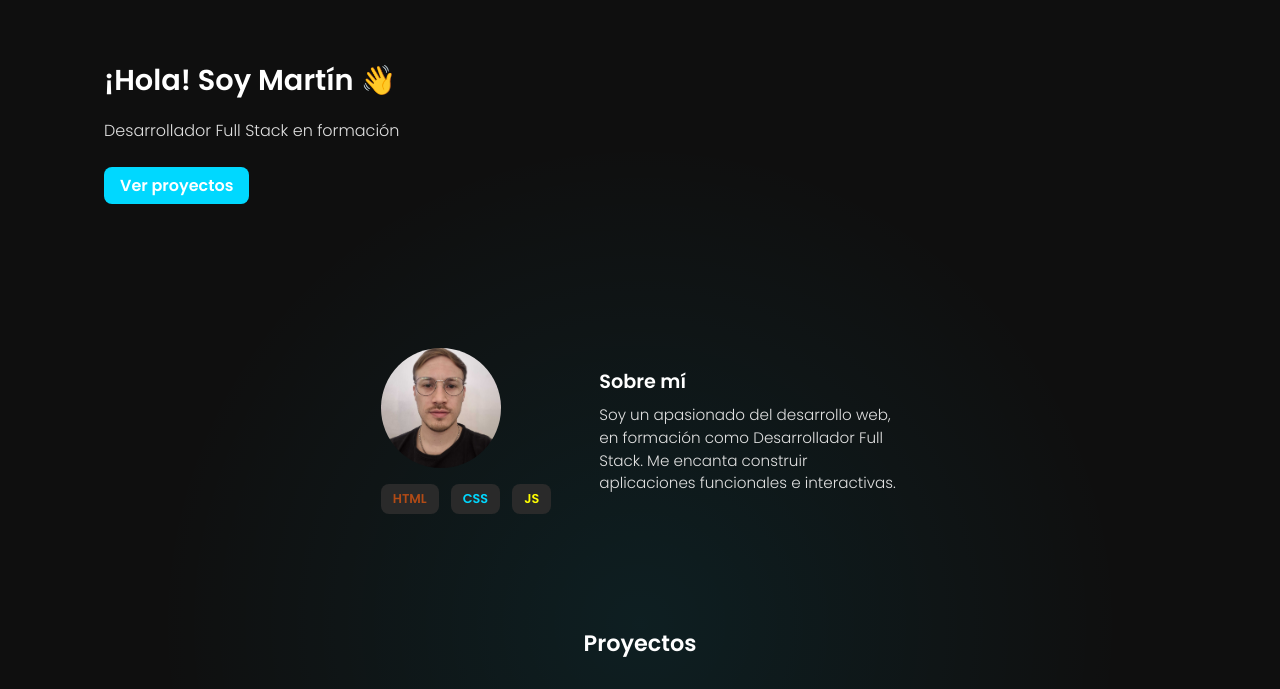
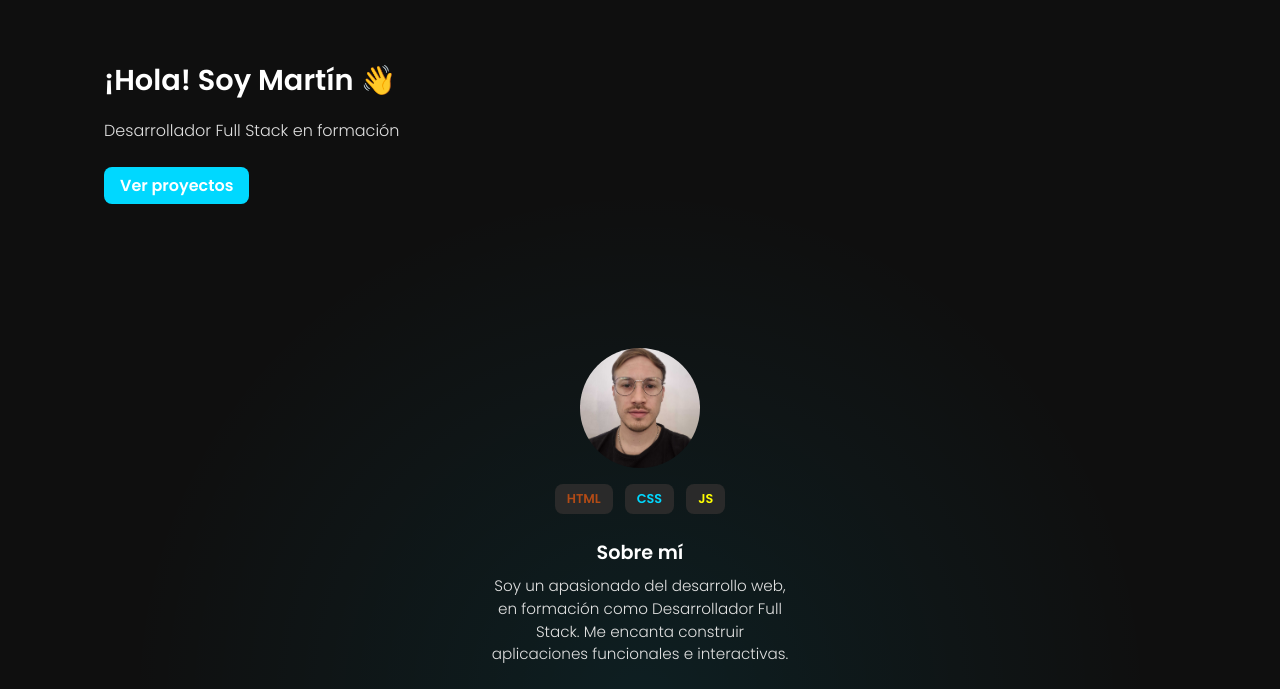
Before and after one commit to Martin2197/Martin-portfolio, a plain HTML site: page index.html in a window 1280 px wide. Shown: the part 104-793 px from the top of the page. Drawn offline with Linux system fonts and the light colour scheme; no server answers.

Commit message:
cambios avatar

```diff
--- a/css/styles.css
+++ b/css/styles.css
@@ -167,6 +167,7 @@ nav h1 {
   height: 120px;
   border-radius: 50%;
   object-fit: cover;
+  margin: 0 auto;
 }
 
 .info h2 {
@@ -320,10 +321,12 @@ nav h1 {
 }
 
 .tech-stack{
-  display:flex;
-  gap:8px;
-  margin-bottom:12px;
-  flex-wrap:wrap;
+  display: flex;
+  justify-content: center;
+  align-items: center;
+  gap: 8px;
+  margin: 0.8rem 0 1rem 0;
+  flex-wrap: wrap;
 }
 
 .tech{
@@ -366,11 +369,15 @@ nav h1 {
 
   /* Sobre mí */
   .sobre-mi {
-    flex-direction: row;
-    justify-content: center;
-    gap: 3rem;
-    text-align: left;
-  }
+  display: flex;
+  flex-direction: column;
+  align-items: center;
+  justify-content: center;
+  text-align: center;
+  gap: 1.5rem;
+  padding: 2rem 0;
+  width: 100%;
+}
 
   .info p {
     margin: 0;
```
